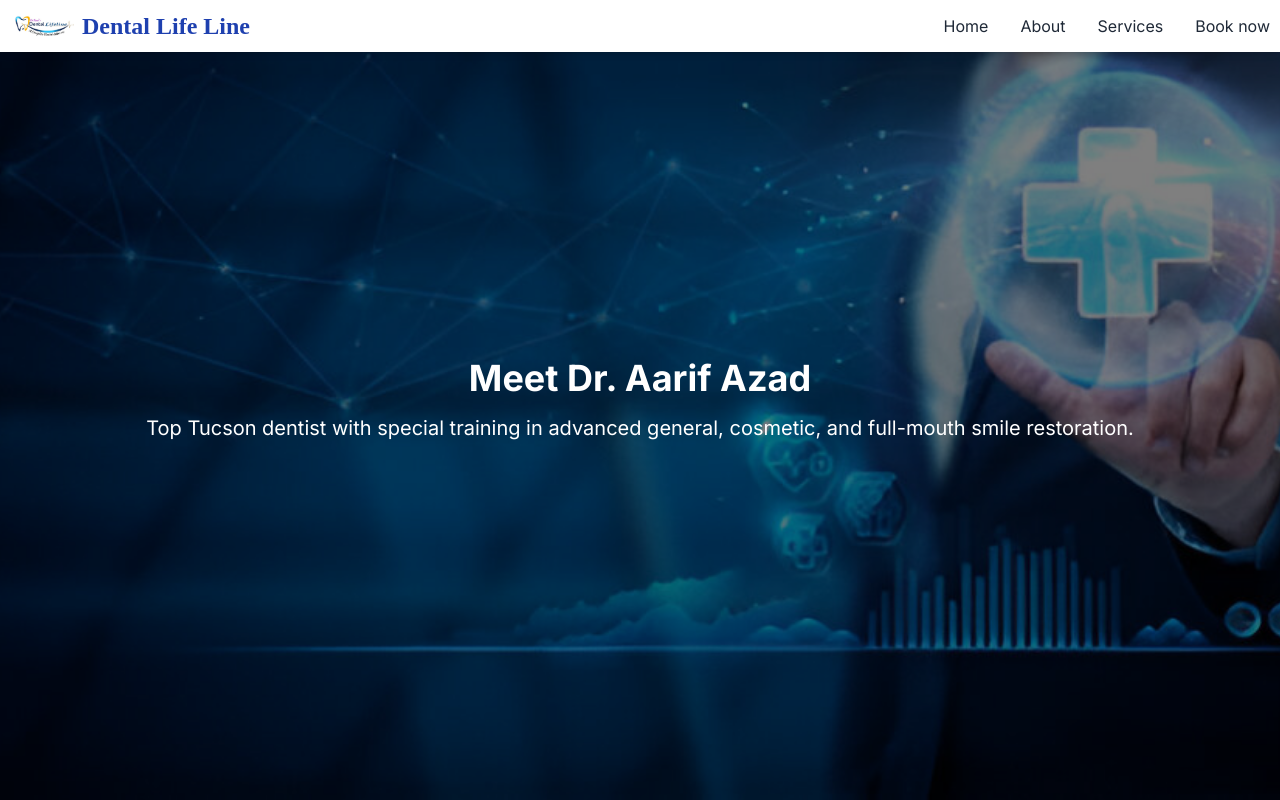
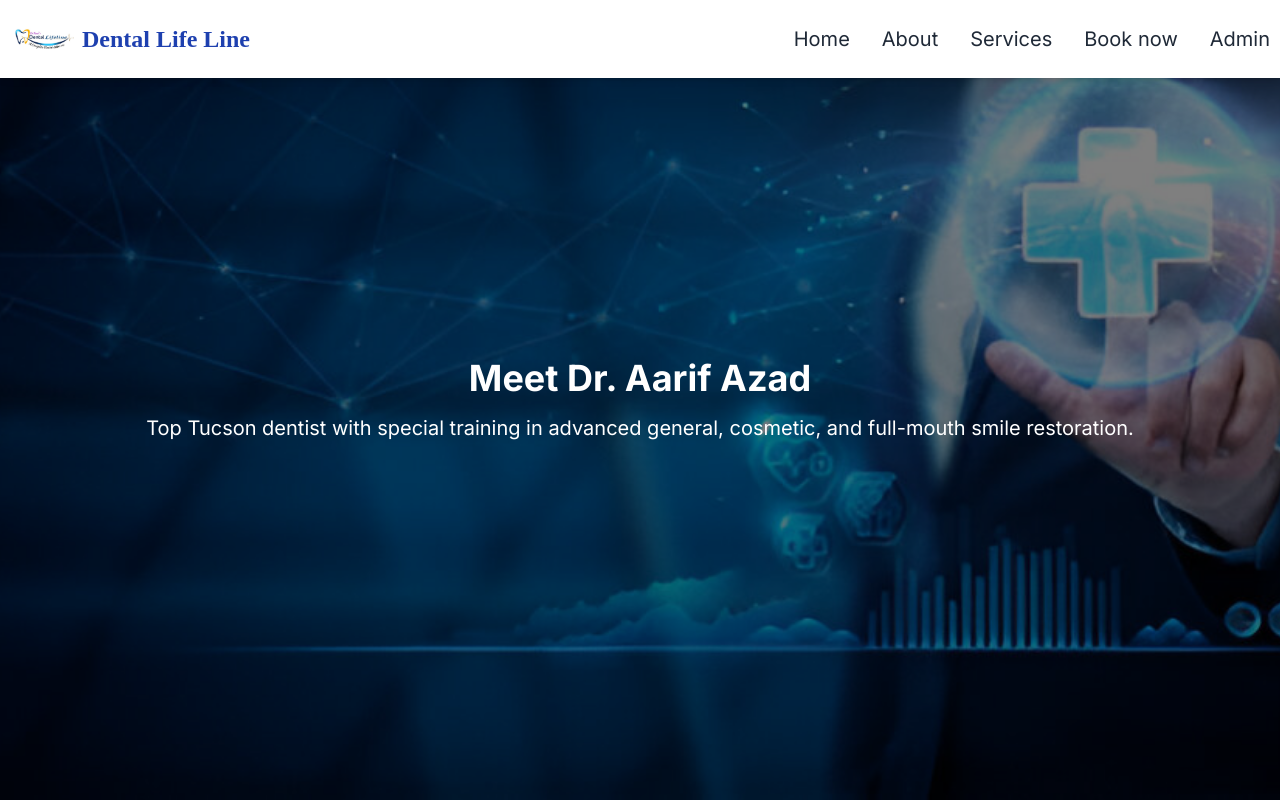
Before and after one commit to masum786786/dental, a Next.js app: page /links/about in a window 1280 px wide. Shown: the top 800 px of the page. Built offline with nearby package versions, Linux system fonts and the light colour scheme.

Commit message:
nave changes

```diff
--- a/src/app/components/Navbar.js
+++ b/src/app/components/Navbar.js
@@ -3,6 +3,7 @@ import React, { useState } from 'react';
 import Link from 'next/link';
 import Image from 'next/image';
 import logo from '@/app/assets/logo.jpeg'
+import { FaUserShield } from "react-icons/fa"
 
 const Navbar = () => {
   const [isOpen, setIsOpen] = useState(false);
@@ -12,28 +13,37 @@ const Navbar = () => {
   };
 
   return (
-    <nav className="bg-white shadow-md fixed top-0 left-0 w-full z-50">
-      <div className="container mx-auto flex justify-between items-center py-6 px-4">
+    <nav className="bg-white shadow-md fixed top-0 left-0 w-full z-50 h-[78px]">
+    <div className="container mx-auto flex justify-between items-center h-full px-4">
       <div className="flex items-center space-x-2">
         <Link href="/" passHref>
-            <div className="flex items-center">
-              <Image src={logo} alt="Dental Life Line Logo" width={64} height={64} className="cursor-pointer" />
-              <h1 className="text-2xl font-bold text-blue-800 ml-2 cursor-pointer" style={{ fontFamily: "cursive" }}>
+          <div className="flex items-center cursor-pointer">
+            <Image src={logo} alt="Dental Life Line Logo" width={64} height={64} />
+            <h1
+              className="text-2xl font-bold text-blue-800 ml-2"
+              style={{ fontFamily: "cursive" }}
+            >
               Dental Life Line
             </h1>
           </div>
         </Link>
       </div>
 
-        <ul className="hidden md:flex space-x-4 md:space-x-8">
-          <li><Link href="/" className="text-gray-800 hover:text-blue-800">Home</Link></li>
-          <li><Link href="/links/about" className="text-gray-800 hover:text-blue-800">About</Link></li>
-          <li><Link href="/links/services" className="text-gray-800 hover:text-blue-800">Services</Link></li>
-          <li><Link href="/links/patientDetails" className="text-gray-800 hover:text-blue-800">Book now</Link></li>
+      <ul className="hidden md:flex space-x-4 md:space-x-8 text-xl items-center">
+        <li><Link href="/" className="text-gray-800 hover:text-blue-800 ">Home</Link></li>
+        <li><Link href="/links/about" className="text-gray-800 hover:text-blue-800 ">About</Link></li>
+        <li><Link href="/links/services" className="text-gray-800 hover:text-blue-800 ">Services</Link></li>
+        <li><Link href="/links/patientDetails" className="text-gray-800 hover:text-blue-800 ">Book now</Link></li>
+        <li>
+          <Link href="/links/admin" className="text-gray-800 hover:text-blue-800  ">
+            Admin
+          </Link>
+        </li>
       </ul>
+
       <div className="md:hidden">
         <button className="text-gray-800 focus:outline-none" onClick={toggleMenu}>
-            <svg className="w-6 h-6" fill="none" stroke="currentColor" viewBox="0 0 24 24" xmlns="http://www.w3.org/2000/svg">
+          <svg className="w-6 h-6" fill="none" stroke="currentColor" viewBox="0 0 24 24">
             <path strokeLinecap="round" strokeLinejoin="round" strokeWidth="2" d="M4 6h16M4 12h16M4 18h16"></path>
           </svg>
         </button>
@@ -42,16 +52,22 @@ const Navbar = () => {
 
     {/* Mobile Menu */}
     {isOpen && (
-        <div className="md:hidden bg-white shadow-md">
+      <div className="md:hidden bg-white shadow-md mt-[78px]">
         <ul className="flex flex-col space-y-4 p-4">
-            <li><Link href="/" className="text-gray-800 hover:text-blue-800">Home</Link></li>
-            <li><Link href="/links/about" className="text-gray-800 hover:text-blue-800">About</Link></li>
-            <li><Link href="/links/services" className="text-gray-800 hover:text-blue-800">Services</Link></li>
-            <li><Link href="/links/patientDetails" className="text-gray-800 hover:text-blue-800">Book now</Link></li>
+          <li><Link href="/" className="text-gray-800 hover:text-blue-800 ">Home</Link></li>
+          <li><Link href="/links/about" className="text-gray-800 hover:text-blue-800 ">About</Link></li>
+          <li><Link href="/links/services" className="text-gray-800 hover:text-blue-800 ">Services</Link></li>
+          <li><Link href="/links/patientDetails" className="text-gray-800 hover:text-blue-800 ">Book now</Link></li>
+          <li>
+            <Link href="/links/admin" className="text-gray-800 hover:text-blue-800  ">
+              Admin
+            </Link>
+          </li>
         </ul>
       </div>
     )}
   </nav>
+
   );
 };
 
```
Lines whose indentation alone changed are shown as unchanged.
